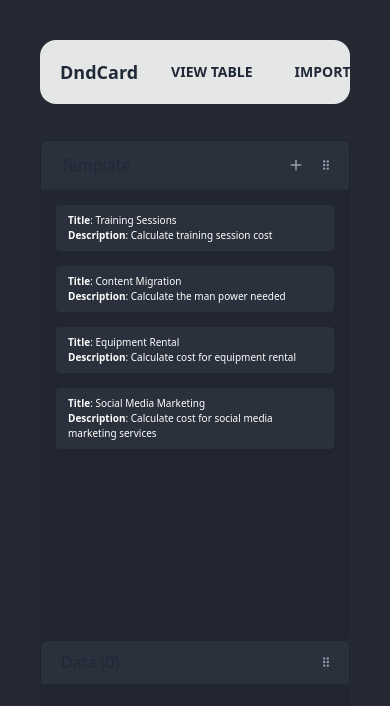
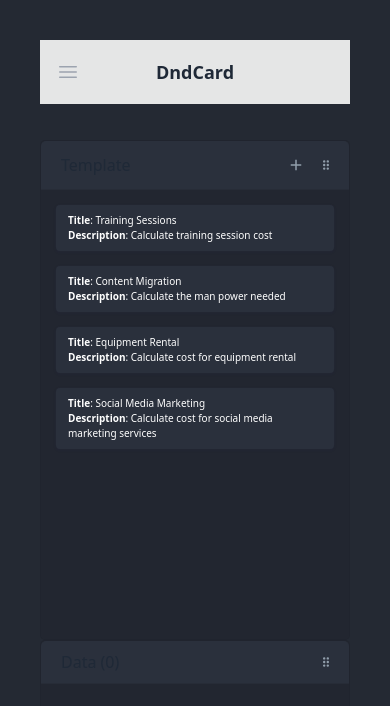
Before and after one commit to NeoYuHong/DndCard, a Next.js app: page / in a window 390 px wide. Shown: the top 706 px of the page. Built offline with nearby package versions, Linux system fonts and the light colour scheme.

Commit message:
updated nav bar style and responsiveness

```diff
--- a/package.json
+++ b/package.json
@@ -12,6 +12,8 @@
     "@dnd-kit/core": "^6.0.8",
     "@dnd-kit/modifiers": "^6.0.1",
     "@dnd-kit/sortable": "^7.0.2",
+    "@headlessui/react": "^1.7.14",
+    "@heroicons/react": "^2.0.17",
     "@react-spring/web": "^9.7.2",
     "classnames": "^2.3.2",
     "daisyui": "^2.51.5",
--- a/src/components/Header.js
+++ b/src/components/Header.js
@@ -1,33 +1,52 @@
 import { Utils } from "@/helpers/utils";
+
+import { Fragment } from 'react'
+import { Disclosure, Menu, Transition } from '@headlessui/react'
+import { Bars3Icon, BellIcon, XMarkIcon } from '@heroicons/react/24/outline'
+import classNames from "classnames";
 
 export default function Header({ items, setItems }) {
 
     return (
-        <div className="navbar bg-base-300 rounded-box p-3">
-
-            {/* Logo */}
+        <Disclosure as="nav" className="bg-base-300">
+            {({ open }) => (
+                <>
+                    <div className="mx-auto max-w-[1480px] px-2 sm:px-6 lg:px-8">
+                        <div className="relative flex h-16 items-center justify-between">
+                            <div className="absolute inset-y-0 left-0 flex items-center sm:hidden">
+                                {/* Mobile menu button*/}
+                                <Disclosure.Button className="inline-flex items-center justify-center rounded-md p-2 text-gray-400 hover:bg-gray-700 hover:text-white focus:outline-none focus:ring-2 focus:ring-inset focus:ring-white">
+                                    <span className="sr-only">Open main menu</span>
+                                    {open ? (
+                                        <XMarkIcon className="block h-6 w-6" aria-hidden="true" />
+                                    ) : (
+                                        <Bars3Icon className="block h-6 w-6" aria-hidden="true" />
+                                    )}
+                                </Disclosure.Button>
+                            </div>
+                            <div className="flex flex-1 items-center justify-center sm:items-stretch sm:justify-start">
+                                <div className="flex flex-shrink-0 items-center">
                                     <div className="flex-1 px-2 lg:flex-none">
                                         <a className="text-lg font-bold">DndCard</a>
                                     </div>
+                                </div>
+                                <div className="hidden sm:ml-6 sm:block">
 
-            <div className="flex justify-end flex-1 px-2">
-                <div className="flex items-stretch gap-2">
+                                </div>
+                            </div>
+                            <div className="absolute inset-y-0 right-0 items-center pr-2 sm:static sm:inset-auto hidden sm:ml-6 sm:block">
 
-                    {/* View table */}
-                    <label htmlFor="previewcard" className="btn btn-ghost rounded-btn">View Table</label>
+                                <label htmlFor="previewcard" className="rounded-md px-3 py-2 text-sm font-medium text-gray-300 hover:bg-gray-700 hover:text-white">View Table</label>
 
-                    {/* Import */}
                                 <label className="inline-block hover:cursor-pointer">
                                     <input type="file" className="hidden" onChange={(e) => Utils.importJson(e, setItems)} />
-                        <span className="btn btn-ghost rounded-btn flex">
-                            IMPORT
+                                    <span className="rounded-md px-3 py-2 text-sm font-medium text-gray-300 hover:bg-gray-700 hover:text-white flex">
+                                        Import
                                     </span>
                                 </label>
 
-
-                    {/* Export */}
-                    <div className="dropdown dropdown-end">
-                        <label tabIndex={0} className="btn btn-ghost rounded-btn">Export</label>
+                                <a tabIndex={0} className="dropdown dropdown-end rounded-md px-3 py-2 text-sm font-medium text-gray-300 hover:bg-gray-700 hover:text-white">
+                                    <label >Export</label>
                                     <ul tabIndex={0} className="menu dropdown-content p-2 shadow bg-base-100 rounded-box w-52 mt-4">
                                         <li>
                                             <button onClick={() => {
@@ -46,12 +65,51 @@ export default function Header({ items, setItems }) {
                                             }}>PDF</button>
                                         </li>
                                     </ul>
-                    </div>
+                                </a>
 
 
                             </div>
                         </div>
+                    </div >
+
+                    <Disclosure.Panel className="sm:hidden">
+                        <div className="space-y-1 px-2 pb-3 pt-2">
+
+                            <label htmlFor="previewcard" className="hover:cursor-pointer text-gray-300 hover:bg-gray-700 hover:text-white block rounded-md px-3 py-2 text-base font-medium">View Table</label>
+
+                            <label className="hover:cursor-pointer">
+                                <input type="file" className="hidden" onChange={(e) => Utils.importJson(e, setItems)} />
+                                <span className="text-gray-300 hover:bg-gray-700 hover:text-white block rounded-md px-3 py-2 text-base font-medium">
+                                    Import
+                                </span>
+                            </label>
+
+                            <a tabIndex={0} className="dropdown dropdown-end hover:cursor-pointer text-gray-300 hover:bg-gray-700 hover:text-white block rounded-md px-3 py-2 text-base font-medium">
+                                <label >Export</label>
+                                <ul tabIndex={0} className="menu dropdown-content p-2 shadow bg-base-100 rounded-box w-52 mt-4">
+                                    <li>
+                                        <button onClick={() => {
+                                            Utils.exportExcel(Utils.parseData(items.Data))
+                                        }}>EXCEL</button>
+                                    </li>
+                                    <li>
+                                        <button onClick={() => {
+
+                                            Utils.exportJson(Utils.parseItems(items))
+                                        }}>JSON</button>
+                                    </li>
+                                    <li>
+                                        <button onClick={() => {
+                                            Utils.exportPDF(Utils.parseData(items.Data))
+                                        }}>PDF</button>
+                                    </li>
+                                </ul>
+                            </a>
                         </div>
-
+                    </Disclosure.Panel>
+                </>
+            )
+            }
+        </Disclosure >
     );
 }
```
Also changed, not shown: 1 other file (tests, documents, lock files or other folders). Lines whose indentation alone changed are shown as unchanged.
